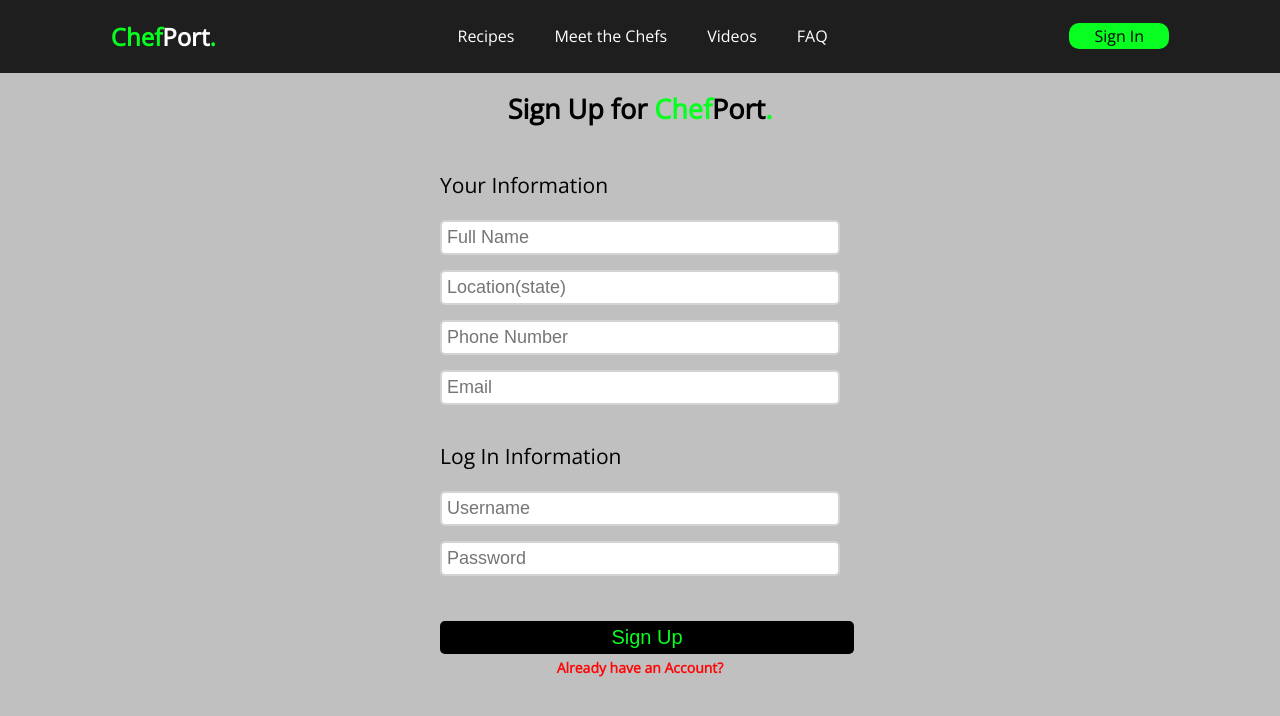
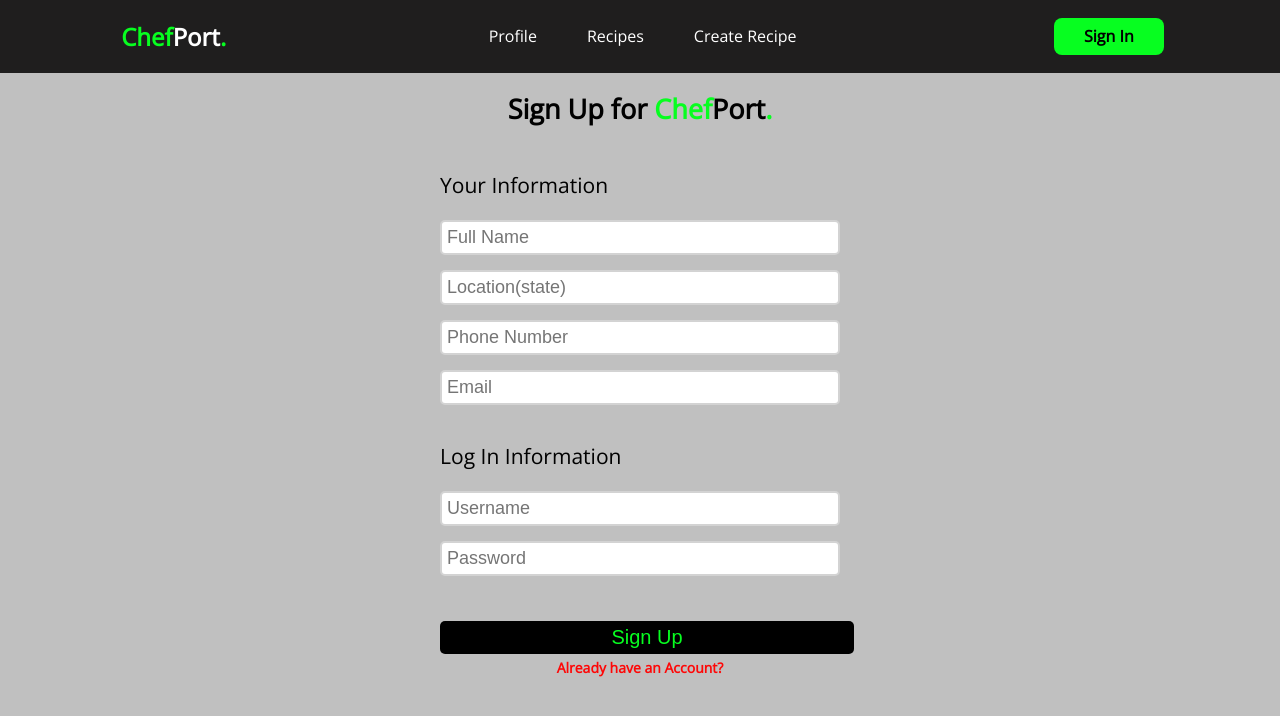
Before and after one commit to bschatzj/chefstuff, a React (Create React App) app: page / in a window 1280 px wide. Shown: the top 716 px of the page. Built offline with nearby package versions, Linux system fonts and the light colour scheme.

Commit message:
updated components

```diff
--- a/src/components/Nav.js
+++ b/src/components/Nav.js
@@ -9,16 +9,13 @@ const Nav = () => {
       </h1>
      <div>
         <div>
+          <Link to="/">Profile</Link>
+        </div>
+        <div>
           <Link to="/">Recipes</Link>
         </div>
         <div>
-          <Link to="/chefdashboard">Meet the Chefs</Link>
-        </div>
-        <div>
-          <Link to="/">Videos</Link>
-        </div>
-        <div>
-          <Link to="/">FAQ</Link>
+          <Link to="/">Create Recipe</Link>
         </div>
      </div>
       <div className="sign-in-nav-button">
--- a/src/styles.scss
+++ b/src/styles.scss
@@ -472,13 +472,43 @@ nav {
   a {
     color: white;
     text-decoration: none;
+    border-bottom: 1px solid #1F1E1E;
+    padding: 5px;
+    &:hover {
+      border-bottom: 1px solid #07fe20;
+    }
   }
   .sign-in-nav-button {
     padding: 2px 25px;
     background-color: #07fe20;
-    border-radius: 10px;
+    border-radius: 8px;
+    font-weight: 800;
     a {
       color: black;
+      border-bottom: 1px solid #07fe20;
+      &:hover {
+        color: white;
+      }
     }
+
   }
 }
+
+.chef-recipe-div {
+  text-align: left;
+  width: 80%;
+  margin: 0 auto;
+  h2 {
+    color: #07fe20;
+  }
+  p {
+    color: white;
+  }
+  .edit-recipe-button {
+    padding: 5px 10px;
+    margin-right: 20px;
+  }
+  .delete-recipe-button {
+    padding: 5px 10px;
+  }
+}
```
Also changed, not shown: src/components/ChefRecipe.js (+22 -0 lines), src/components/GuestRecipe.js (+20 -0 lines).
